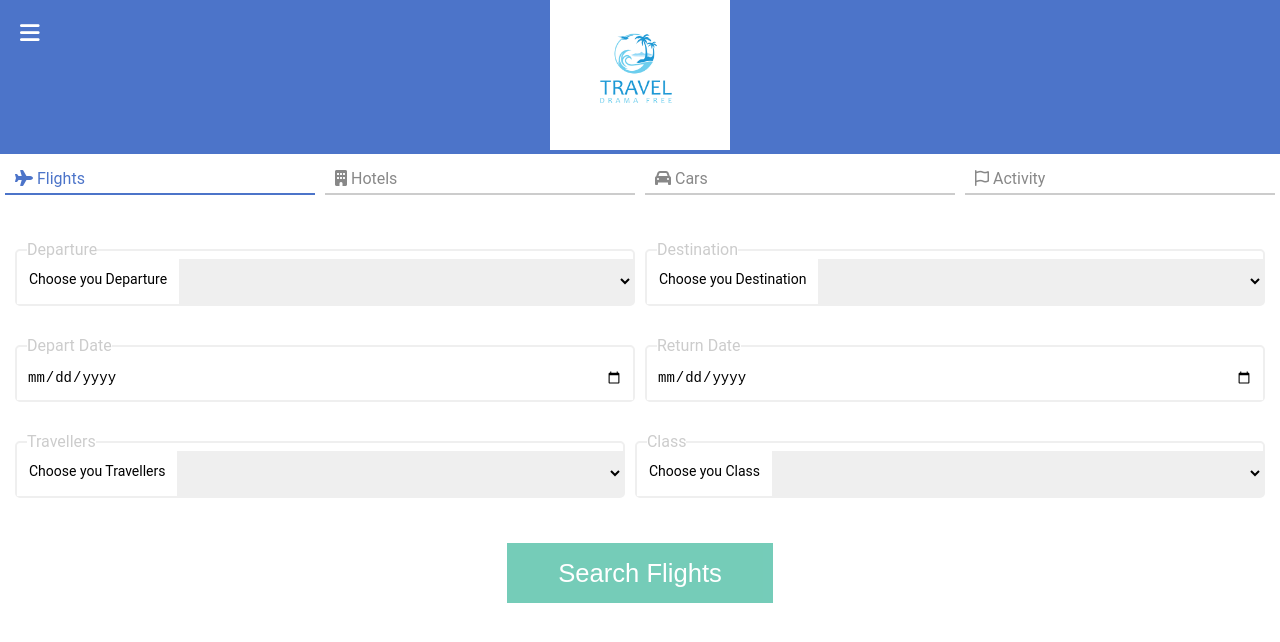
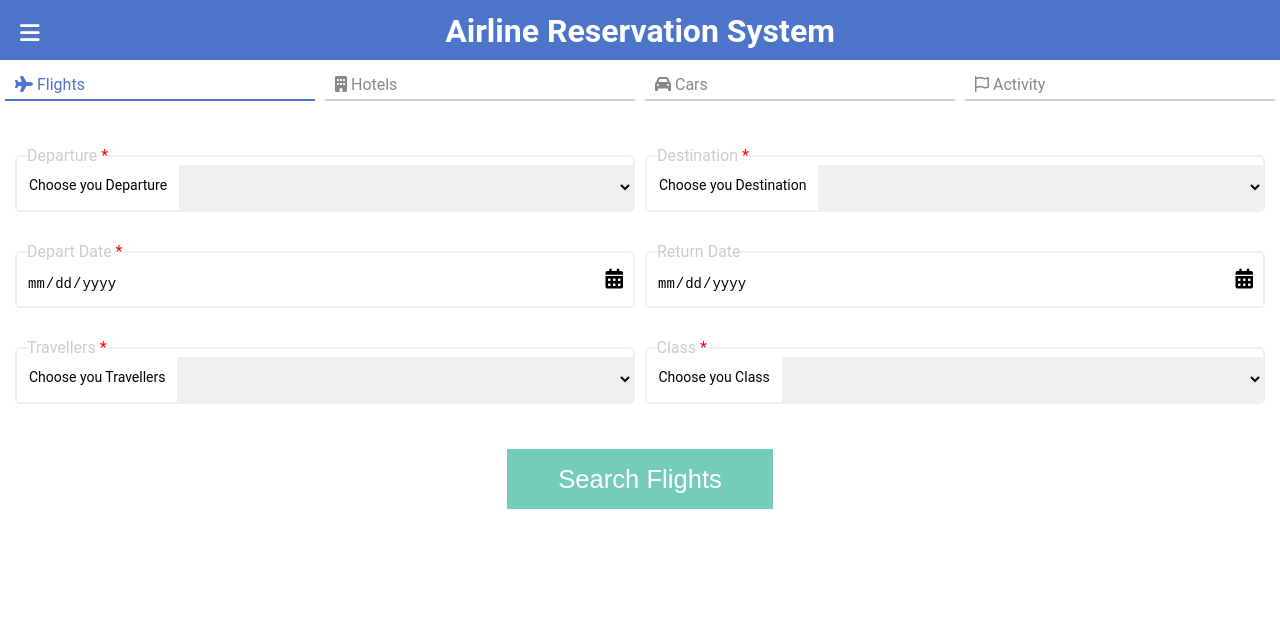
Before and after one commit to rishabh010189/airline-reservation-system, an Angular app: page /home in a window 1280 px wide. Shown: the top 642 px of the page. Built offline with nearby package versions, Linux system fonts and the light colour scheme.

Commit message:
flight search dropdown changes

```diff
--- a/src/app/components/header/header.component.html
+++ b/src/app/components/header/header.component.html
@@ -18,7 +18,8 @@
               </div>
         </div>
         <div class="logo">
-            <img src="../../../assets/img/logo.jpg" alt="travel drama free" />
+            <div><h1>Airline Reservation System</h1></div>
+            <!-- <img src="../../../assets/img/logo.jpg" alt="travel drama free" /> -->
         </div>
     </div>
 </header>
--- a/src/app/components/header/header.component.scss
+++ b/src/app/components/header/header.component.scss
@@ -92,7 +92,9 @@
       justify-content: center;
         background-color: #4C74C9;
         color: #fff;
+        height:60px;
       .logo{
+        margin-top: 12px;
           img{
               max-width: 180px;
           }
--- a/src/app/components/search-flights/search-flights.component.html
+++ b/src/app/components/search-flights/search-flights.component.html
@@ -2,33 +2,33 @@
     <form>
         <div class="locations">
             <div>
-                <t-dropdown [inputType]="inputTypeEnum.select" [options]="departureOptions" [labelTxt]="'Departure'"
+                <t-dropdown [isMandatory]="true" [inputType]="inputTypeEnum.select" [options]="departureOptions" [labelTxt]="'Departure'"
                 (onSelect)="onDepartureSelect($event)"></t-dropdown>
             </div>
             <div>
-                <t-dropdown [inputType]="inputTypeEnum.select" [options]="departureOptions" [labelTxt]="'Destination'"
+                <t-dropdown [isMandatory]="true" [inputType]="inputTypeEnum.select" [options]="departureOptions" [labelTxt]="'Destination'"
                 (onSelect)="onDestinationSelect($event)"></t-dropdown>
             </div>
         </div>
 
         <div class="duration">
             <div>
-                <t-dropdown [inputType]="inputTypeEnum.date" [labelTxt]="'Depart Date'"
+                <t-dropdown [isMandatory]="true" [inputType]="inputTypeEnum.date" [labelTxt]="'Depart Date'"
                 (onSelect)="onDepartureDateSelect($event)"></t-dropdown>
             </div>
             <div>
-                <t-dropdown [inputType]="inputTypeEnum.date" [labelTxt]="'Return Date'"
+                <t-dropdown [isMandatory]="false" [inputType]="inputTypeEnum.date" [labelTxt]="'Return Date'"
                 (onSelect)="onReturnDateSelect($event)"></t-dropdown>
             </div>
         </div>
 
         <div class="additional">
             <div>
-                <t-dropdown [inputType]="inputTypeEnum.select" [options]="passengersOptions" [labelTxt]="'Travellers'"
+                <t-dropdown [isMandatory]="true" [inputType]="inputTypeEnum.select" [options]="passengersOptions" [labelTxt]="'Travellers'"
                 (onSelect)="onTravellersSelect($event)"></t-dropdown>
             </div>
             <div>
-                <t-dropdown [inputType]="inputTypeEnum.select" [options]="classOptions" [labelTxt]="'Class'"
+                <t-dropdown [isMandatory]="true" [inputType]="inputTypeEnum.select" [options]="classOptions" [labelTxt]="'Class'"
                 (onSelect)="onClassSelect($event)"></t-dropdown>
             </div>
         </div>
--- a/src/app/components/shared/t-dropdown/t-dropdown.component.html
+++ b/src/app/components/shared/t-dropdown/t-dropdown.component.html
@@ -1,10 +1,11 @@
-<fieldset>
-    <legend>{{labelTxt}}</legend>
+<fieldset [ngClass]="{'mandatory' : isMandatory}">
+    <legend>{{labelTxt}} <span *ngIf="isMandatory" style="color:red">*</span></legend>
     <ng-container [ngSwitch]="inputType">
 
         <span *ngSwitchCase="inputTypeEnum.select">
             <span class="display">{{displayedValue}}</span>
             <select (change)="onChange($event)" name="{{labelTxt}}">
+                <option value="">--Select--</option>
                 <option *ngFor="let option of options" value="{{option.code}}">{{option.name}}</option>
             </select>
         </span>
@@ -13,6 +14,7 @@
             <input type="date" id="start" name="start"
              (change)="onChange($event)"
             [min]="todayDate"/>
+            <i class="calendar fa fa-calendar" aria-hidden="true"></i>
         </span>
 
         <span *ngSwitchCase="inputTypeEnum.input">
--- a/src/app/components/shared/t-dropdown/t-dropdown.component.scss
+++ b/src/app/components/shared/t-dropdown/t-dropdown.component.scss
@@ -24,4 +24,22 @@ fieldset{
         font-size: 14px;
         height: 100%;
     }
+    input[type="date"]::-webkit-calendar-picker-indicator {
+        background: transparent;
+        bottom: 0;
+        color: transparent;
+        cursor: pointer;
+        height: auto;
+        left: 0;
+        position: absolute;
+        right: 0;
+        top: 0;
+        width: auto;
+    }
+    .calendar {
+        position: absolute;
+        top: 8px;
+        right: 10px;
+        font-size: 20px;
+    }
 }
--- a/src/app/components/shared/t-dropdown/t-dropdown.component.ts
+++ b/src/app/components/shared/t-dropdown/t-dropdown.component.ts
@@ -12,6 +12,7 @@ export class TDropdownComponent implements OnInit {
   @Input() options?:any[];
   @Input() labelTxt:string;
   @Input() inputType:any;
+  @Input() isMandatory:boolean;
   displayedValue:string;
   inputTypeEnum:any;
   todayDate:string;
@@ -30,7 +31,10 @@ export class TDropdownComponent implements OnInit {
     switch(this.inputType) {
       case InputType.select : {
         const selectedOption = this.options!.find(item => item.code === selectedValue);
-        if(selectedOption && 'state' in selectedOption){
+        if(!selectedOption || selectedValue === ""){
+          // do nothing
+        }
+        else if(selectedOption && 'state' in selectedOption){
           this.displayedValue = `(${selectedOption.code}) ${selectedOption.name}, ${selectedOption.state}, ${selectedOption.country}`
           this.onSelect.emit(selectedOption)
         }
```
